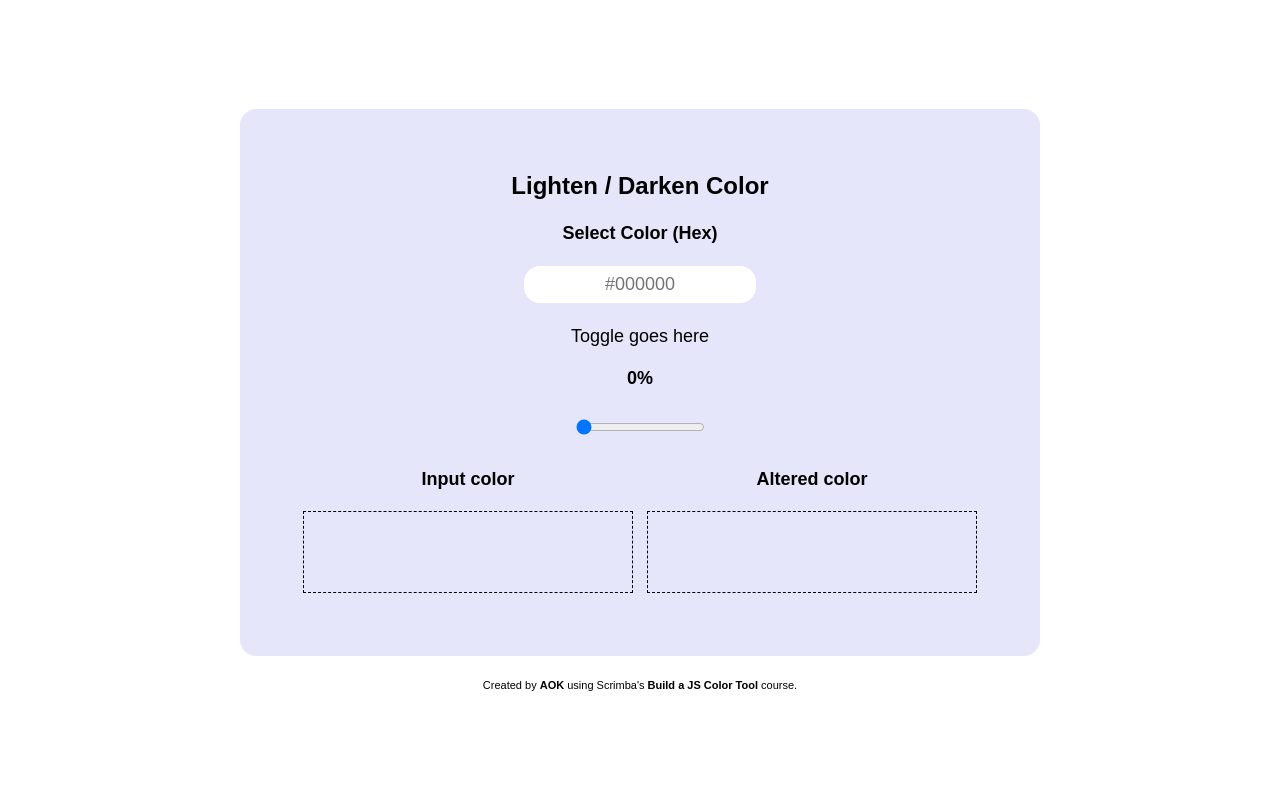
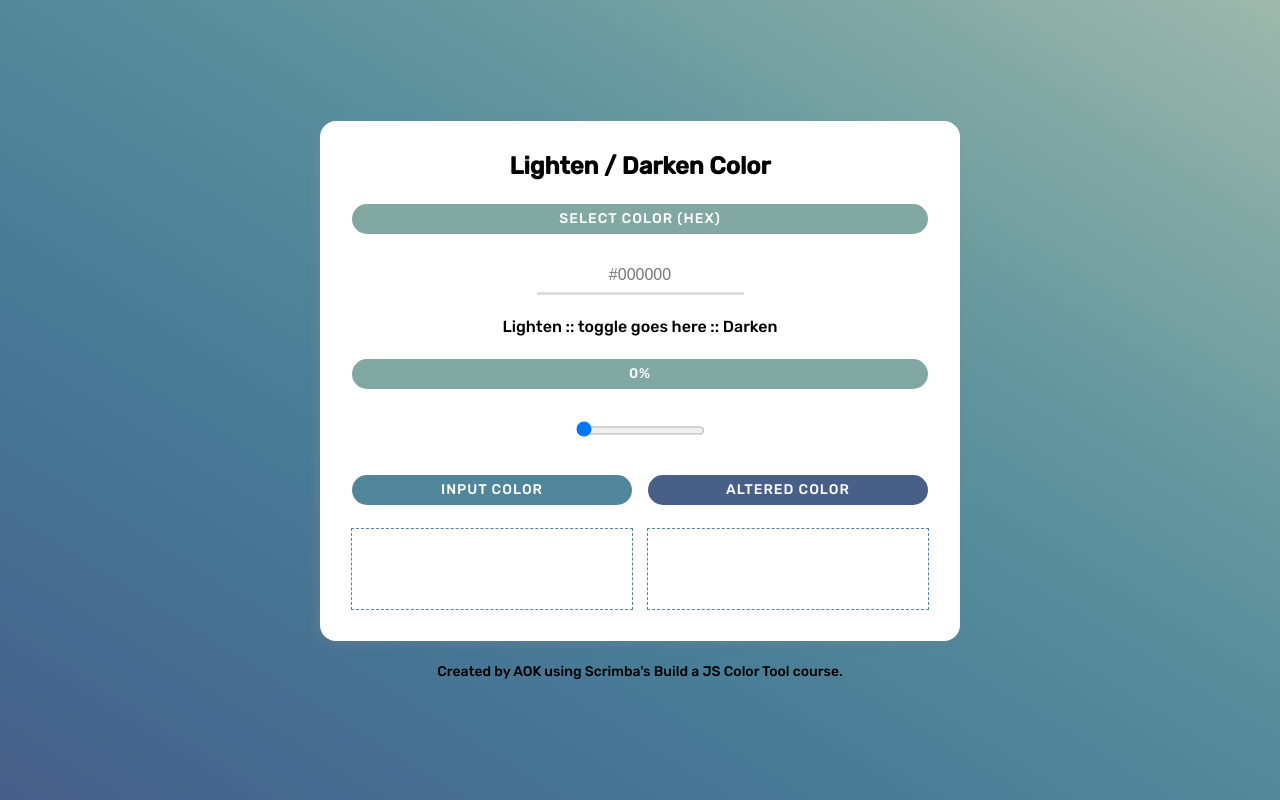
Before and after one commit to kvcarido/scrimba-color-tool, a plain HTML site: page index.html in a window 1280 px wide. Drawn offline with Linux system fonts and the light colour scheme.

Commit message:
color and component styling

```diff
--- a/css/style.css
+++ b/css/style.css
@@ -1,18 +1,28 @@
 :root {
-  --spacer: 1rem;
+  /* colors */
+  --clr-neutral-100: #ffffff;
+  --clr-neutral-200: #dddddd;
+  --clr-neutral-300: #9fb8ad;
 
-  /* colors */
+  --clr-primary-400: #82a8a4;
+  --clr-primary-600: #51869a;
+  --clr-primary-700: #485f88;
 
   /* font family */
+  --ff-base: "Rubik", sans-serif;
 
   /* font sizes */
-  --fs-200: 0.6875rem;
+  --fs-200: 0.875rem;
   --fs-400: 1.125rem;
   --fs-700: 1.5rem;
 
   /* font weight */
-  --fw-400: 400;
-  --fw-700: 700;
+  --fw-300: 300;
+  --fw-500: 500;
+
+  /* misc */
+  --spacer: 1rem;
+  --box-shadow: -5px 5px 10px rgba(145, 145, 145, 0.2);
 }
 
 /*********/
@@ -37,8 +47,23 @@ fieldset {
 }
 
 body {
-  font-family: sans-serif;
-  font-size: var(--fs-400);
+  background-image: linear-gradient(
+    to right top,
+    #485f88,
+    #46678d,
+    #466e91,
+    #477694,
+    #4a7d97,
+    #508599,
+    #578c9b,
+    #60939d,
+    #6e9da0,
+    #7ea6a3,
+    #8eafa7,
+    #9fb8ad
+  );
+  font-family: var(--ff-base);
+  font-size: var(--fs-300);
   line-height: 1;
   min-height: 100vh;
   display: flex;
@@ -63,6 +88,18 @@ body > * {
   /* brb */
 }
 
+.bg-400 {
+  --bg: var(--clr-primary-400);
+}
+
+.bg-600 {
+  --bg: var(--clr-primary-600);
+}
+
+.bg-700 {
+  --bg: var(--clr-primary-700);
+}
+
 /******************/
 /* general layout */
 /******************/
@@ -71,7 +108,7 @@ body > * {
   --flow-spacer: 1.5rem;
   width: 100%;
   padding: 3rem 1.5rem;
-  background: lavender;
+  background: var(--clr-neutral-100);
 }
 
 .container > div,
@@ -91,13 +128,17 @@ body > * {
 
 @media (min-width: 40rem) {
   .container {
-    width: min(75%, 50rem);
+    width: min(50%, 45rem);
     margin: 0 auto;
-    padding: 4rem;
+    padding: 2rem;
     border-radius: 1rem;
+    box-shadow: var(--box-shadow);
   }
+}
 
+@media (min-width: 62.5rem) {
   .output {
+    /* max-width: 100%; */
     flex-direction: row;
   }
 }
@@ -111,7 +152,7 @@ footer {
 .preview {
   width: 100%;
   height: 5rem;
-  outline: black 1px dashed;
+  outline: var(--clr-primary-600) 1px dashed;
 }
 
 /*******************/
@@ -125,8 +166,15 @@ h1 {
 
 label,
 .output-title {
-  font-weight: var(--fw-700);
+  font-weight: var(--fw-500);
+  font-size: var(--fs-200);
+  color: var(--fg, var(--clr-neutral-100));
+  background-color: var(--bg, var(--clr-primary-400));
+  text-transform: uppercase;
+  letter-spacing: 1px;
   display: block;
+  padding: 0.5rem 0;
+  border-radius: 1rem;
 }
 
 a {
@@ -137,7 +185,7 @@ a {
 
 input {
   border: none;
-  border-radius: 1rem;
+  border-bottom: 3px solid var(--clr-neutral-200);
   padding: 0.5rem 0;
   font-size: inherit;
   text-align: center;
--- a/index.html
+++ b/index.html
@@ -3,9 +3,14 @@
   <head>
     <meta charset="utf-8" />
     <meta http-equiv="X-UA-Compatible" content="IE=edge" />
-    <title>Scrimba | Javascript Color Tool</title>
     <meta name="description" content="" />
     <meta name="viewport" content="width=device-width, initial-scale=1" />
+
+    <title>Scrimba | Javascript Color Tool</title>
+    <link
+      href="https://fonts.googleapis.com/css2?family=Rubik:wght@300;500&display=swap"
+      rel="stylesheet"
+    />
     <link rel="stylesheet" href="css/style.css" />
   </head>
   <body>
@@ -18,7 +23,7 @@
       </div>
 
       <div class="toggle flow-content">
-        <p>Toggle goes here</p>
+        <p>Lighten <span>:: toggle goes here ::</span> Darken</p>
       </div>
 
       <div class="sliding-scale flow-content">
@@ -36,12 +41,12 @@
 
       <div class="output">
         <div class="input-color flow-content">
-          <p class="output-title">Input color</p>
+          <p class="output-title bg-600">Input color</p>
           <div class="preview" id="inputColor"></div>
         </div>
 
         <div class="altered-color flow-content">
-          <p class="output-title">Altered color</p>
+          <p class="output-title bg-700">Altered color</p>
           <div class="preview" id="alteredColor"></div>
         </div>
       </div>
```
